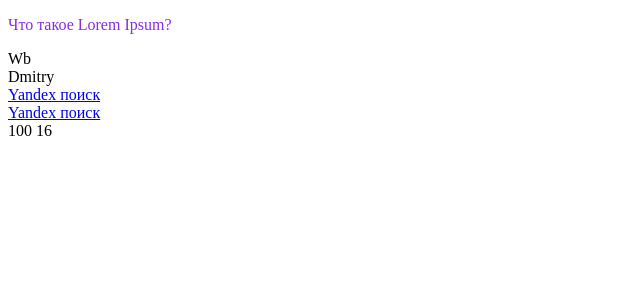
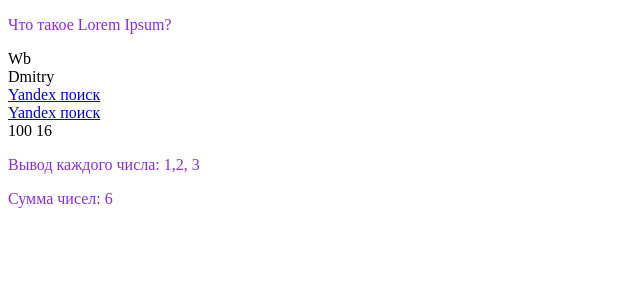
Before and after one commit to WbDmitry/vue3-training, a Vue app: page / in a window 1280 px wide. Shown: the top 300 px of the page, without its empty margins (0-640 px from the left). Built offline with nearby package versions, Linux system fonts and the light colour scheme.

Commit message:
Добавил вывод содержимого массивов в представление

```diff
--- a/src/App.vue
+++ b/src/App.vue
@@ -9,6 +9,7 @@ export default {
 			href: 'https://ya.ru',
 			num1: 10,
 			num2: 6,
+			arr: [1, 2, 3],
 		}
 	}
 }
@@ -30,6 +31,8 @@ export default {
 	</div>
 	{{ num1 ** 2 }}
 	{{ num1 + num2 }}
+	<p>Вывод каждого числа: {{ arr[0] }},{{ arr[1] }}, {{ arr[2] }}</p>
+	<p>Сумма чисел: {{ arr[0] + arr[1] + arr[2] }}</p>
 </template>
 
 <style>
```
